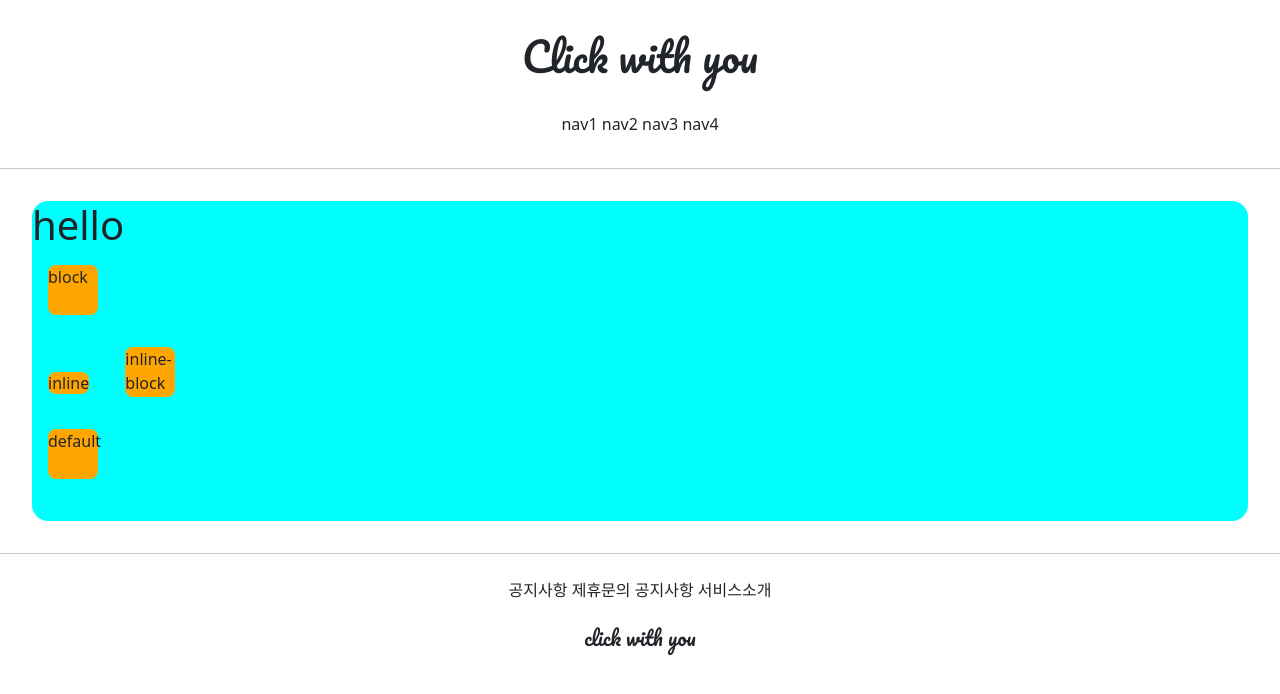
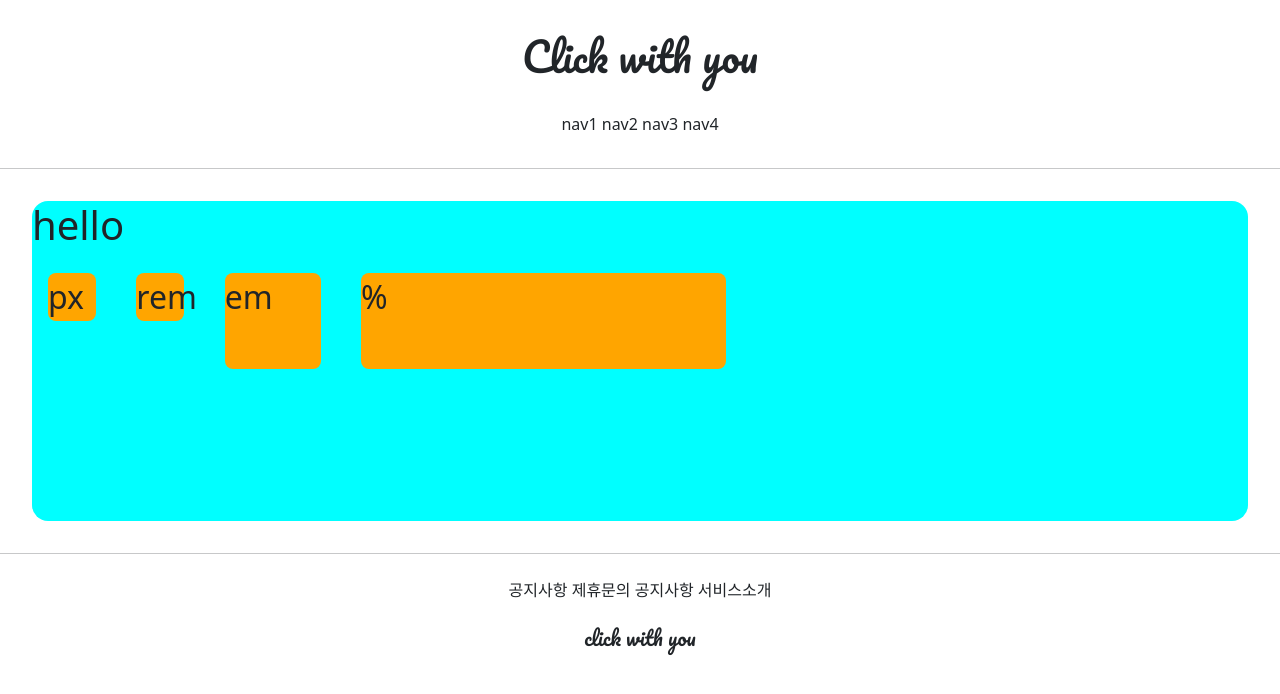
Before and after one commit to solahyun/Hackathon_gis, a Django app: page /accounts/hello_world/ in a window 1280 px wide. Shown: the top 694 px of the page. Run offline with Django 3.2, Linux system fonts and the light colour scheme; parts of the project's set-up code (start-up, migrations or seed data) failed here and were passed over.

Commit message:
21/07/07 Wed commit 4

```diff
--- a/accountapp/templates/accountapp/hello_world.html
+++ b/accountapp/templates/accountapp/hello_world.html
@@ -9,22 +9,20 @@
             height: 50px;
             width: 50px;
             border-radius: .5rem;
+            display: inline-block;
         }
     </style>
 
 
-    <div style="height: 20rem; background-color: aqua; margin: 2rem; border-radius: 1rem">
+    <div style="height: 20rem; background-color: aqua;
+    margin: 2rem; border-radius: 1rem; font-size: 2rem">
         <h1>hello</h1>
 
-    <div class="testing" style="display: block">block</div>
-
-    <div class="testing" style="display: inline">inline</div>
-
-    <div class="testing" style="display: none">none</div>
-
-    <div class="testing" style="display: inline-block">inline-block</div>
-
-    <div class="testing">default</div>
+    <div class="testing" style="height: 48px; width: 48px">px</div>
+    <div class="testing" style="height: 3rem; width: 3rem">rem</div>
+    <div class="testing" style="height: 3em; width: 3em">em</div>
+    <div class="testing" style="height: 30%; width: 30%">%</div>
 
     </div>
+
 {% endblock %}
```
